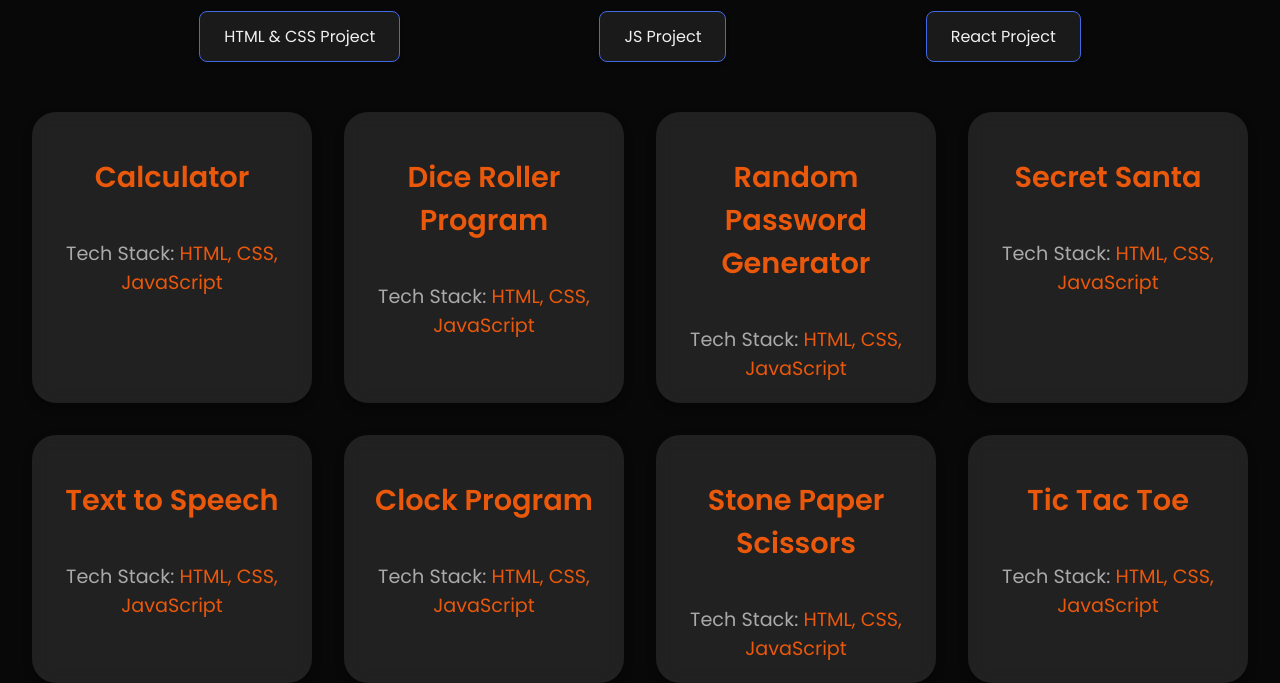
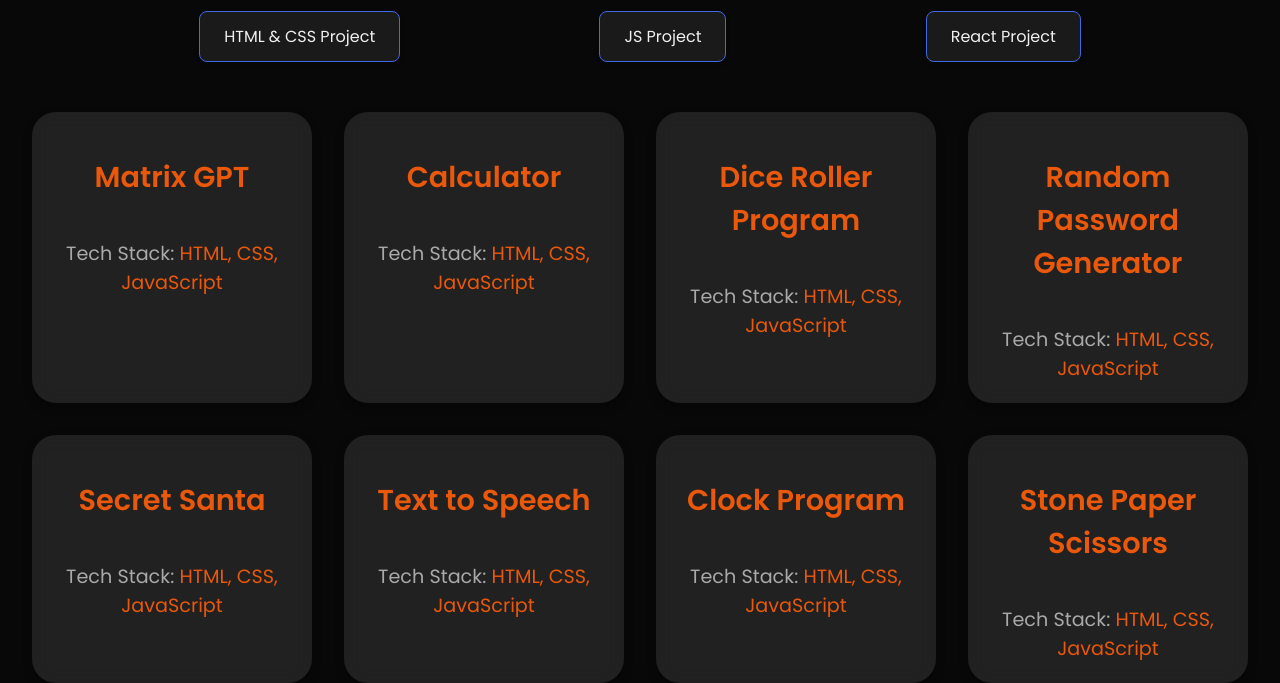
Before and after one commit to Anuj192006/JS-Project, a plain HTML site: page index.html in a window 1280 px wide. Shown: the part 121-804 px from the top of the page. Drawn offline with Linux system fonts and the light colour scheme.

Commit message:
added project

```diff
--- a/index.html
+++ b/index.html
@@ -179,6 +179,10 @@ button:hover::after {
 </div>
     <div class="container">
         <div class="project">
+            <a href="https://life-grid-45i5.vercel.app/home">Matrix GPT</a>
+            <div class="tech-stack">Tech Stack: <span>HTML, CSS, JavaScript</span></div>
+        </div>
+        <div class="project">
             <a href="JS Calculator/Index.html">Calculator</a>
             <div class="tech-stack">Tech Stack: <span>HTML, CSS, JavaScript</span></div>
         </div>
```
